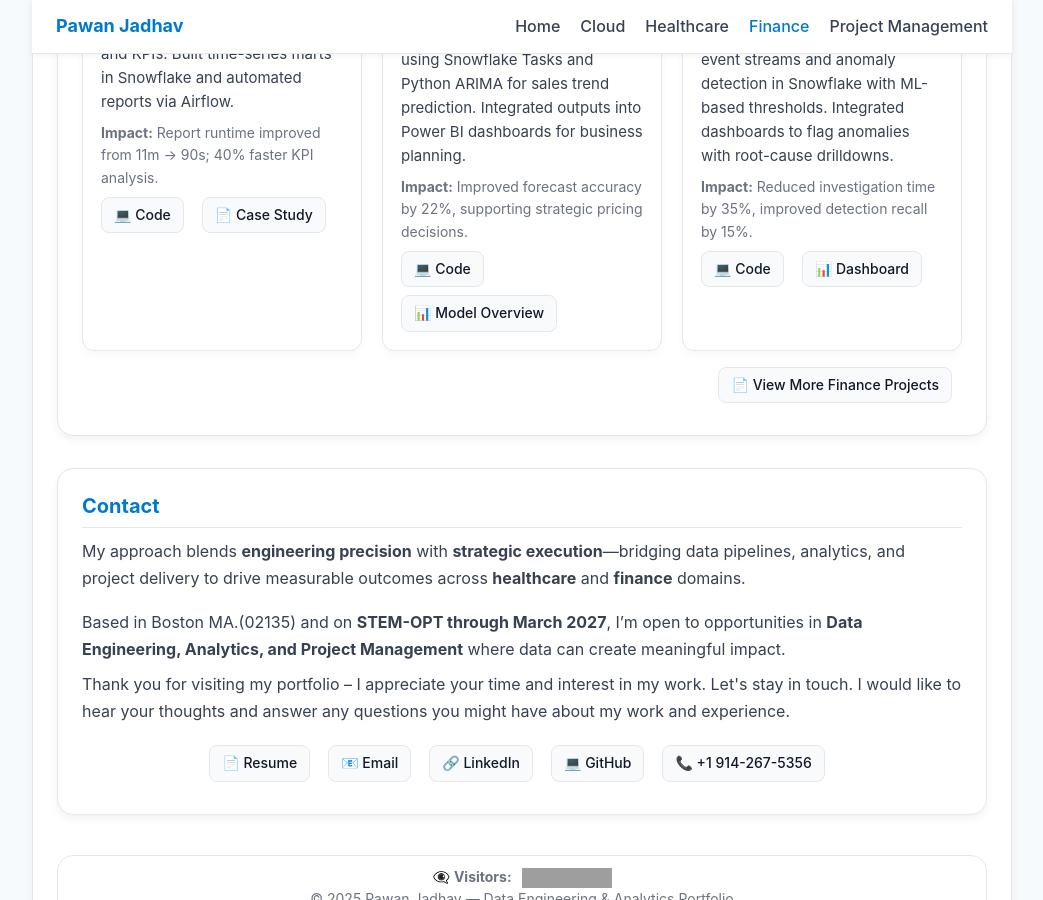
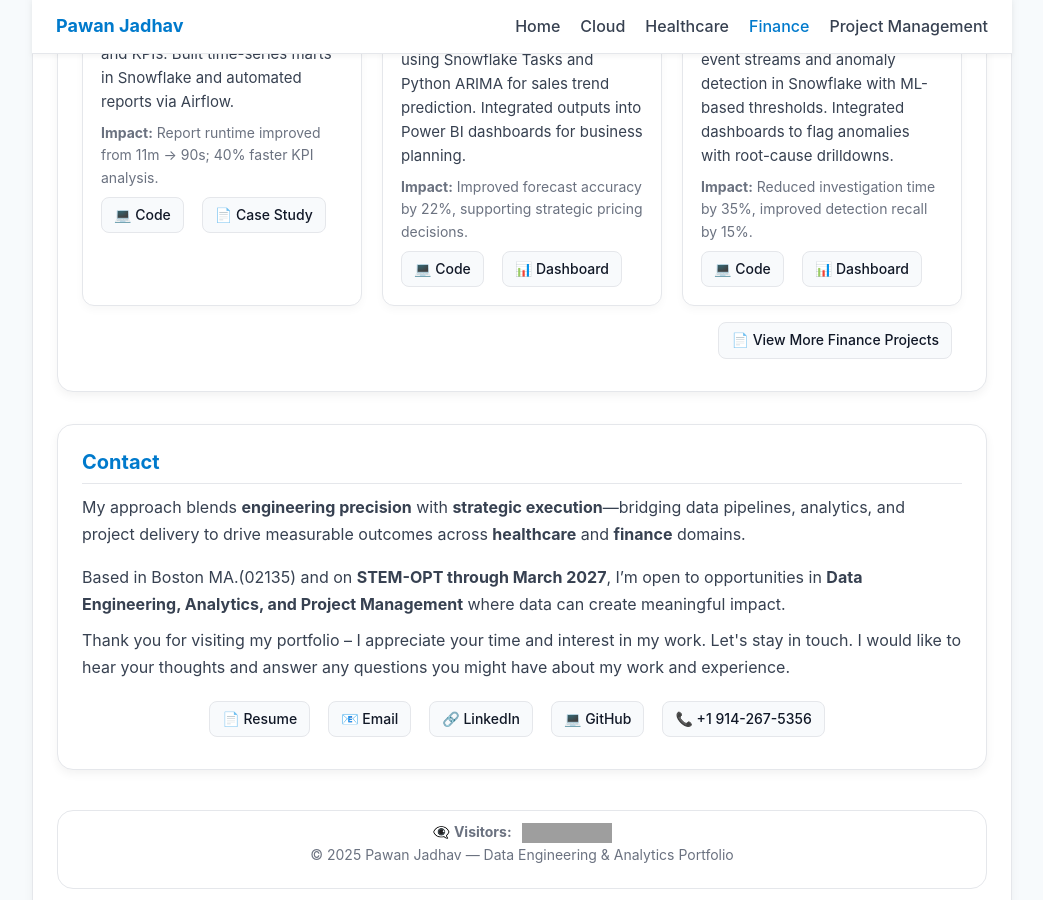
Before and after one commit to PawanJadhav7/PawanJadhav.github.io, a Jekyll site: the page built from index.md, in a window 1280 px wide and 900 px high, scrolled down 4266 px. Shown: the whole window, without its empty margins (118-1161 px from the left). Built offline with Jekyll 4.4.1, drawn with Linux system fonts in a browser that asks for light colours; grey boxes are pictures that could not be loaded.

Commit message:
Update index.md

```diff
--- a/index.md
+++ b/index.md
@@ -644,7 +644,7 @@ layout: default
     <a class="btn" href="#" target="_blank" rel="noopener noreferrer"
      style="display:inline-flex;align-items:center;justify-content:center;padding:6px 12px;border-radius:8px;border:1px solid #e5e7eb;background:#f8fafc;color:#111827;text-decoration:none;font-size:14px;">  💻 Code</a>
     <a class="btn" href="#" target="_blank" rel="noopener noreferrer"
-     style="display:inline-flex;align-items:center;justify-content:center;padding:6px 12px;border-radius:8px;border:1px solid #e5e7eb;background:#f8fafc;color:#111827;text-decoration:none;font-size:14px;">  📊 Model Overview</a>
+     style="display:inline-flex;align-items:center;justify-content:center;padding:6px 12px;border-radius:8px;border:1px solid #e5e7eb;background:#f8fafc;color:#111827;text-decoration:none;font-size:14px;">  📊 Dashboard</a>
     </div>
     </article>
 
```
